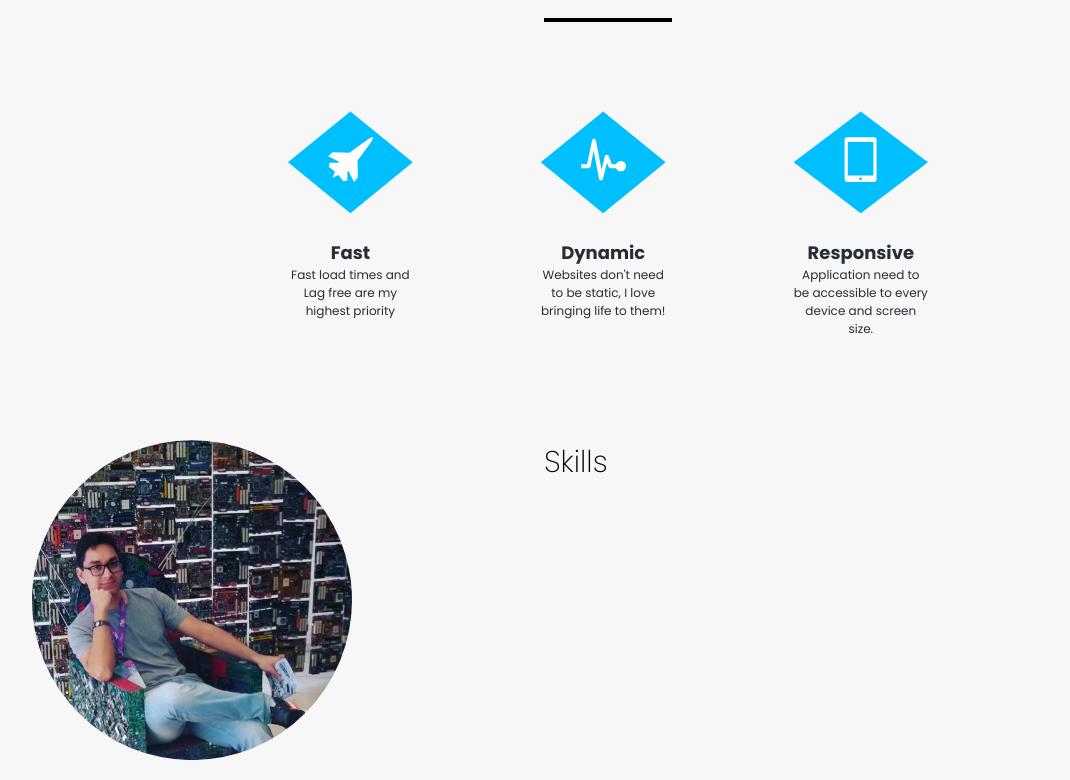
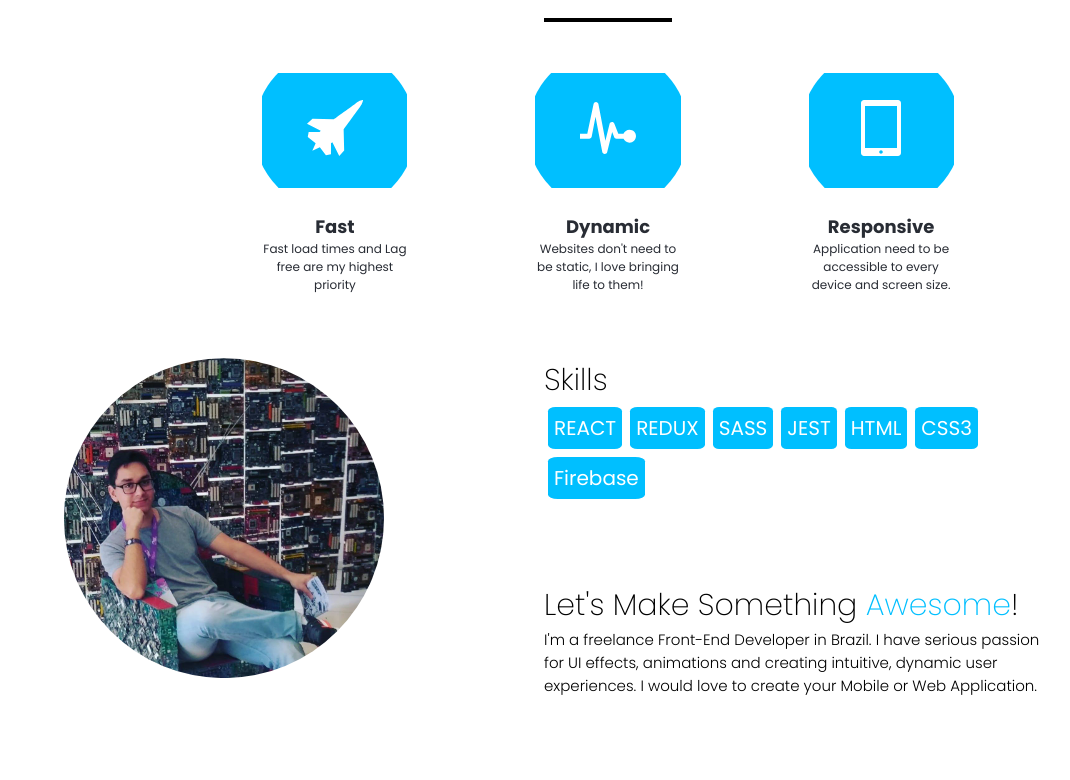
Before and after one commit to HenriqueFadoni/portifolio, a React (Create React App) app: page / in a window 1280 px wide. Shown: the part 940-1720 px from the top of the page, without its empty margins (32-1102 px from the left). Built offline with nearby package versions, Linux system fonts and the light colour scheme.

Commit message:
Creating Skill Grid

```diff
--- /dev/null
+++ b/src/components/AboutSkill/AboutSkill.js
@@ -0,0 +1,30 @@
+import React from 'react';
+
+import image from '../../styles/assets/images/backgr-about.jpg';
+
+const AboutSkill = () => (
+    <div className='grid-row-content'>
+        <div className='grid-1-of-2 about'>
+            <img className="section-about__image" src={image} />
+        </div>
+        <div className='grid-1-of-2 about'>
+            <h1>Skills</h1>
+            <h3>REACT</h3>
+            <h3>REDUX</h3>
+            <h3>SASS</h3>
+            <h3>JEST</h3>
+            <h3>HTML</h3>
+            <h3>CSS3</h3>
+            <h3>Firebase</h3>
+
+            <h1 className='about__text'>Let's Make Something <span>Awesome</span>!</h1>
+            <h2>
+                I'm a freelance Front-End Developer in Brazil.
+                I have serious passion for UI effects, animations and creating intuitive, dynamic user experiences.
+                I would love to create your Mobile or Web Application.
+            </h2>
+        </div>
+    </div>
+);
+
+export default AboutSkill;
--- a/src/containers/About/About.js
+++ b/src/containers/About/About.js
@@ -1,7 +1,7 @@
 import React from 'react';
 
-import image from '../../styles/assets/images/backgr-about.jpg';
 import AboutAttributes from '../../components/AboutAttributes/AboutAttributes';
+import AboutSkill from '../../components/AboutSkill/AboutSkill';
 
 const About = () => {
     return (
@@ -11,16 +11,7 @@ const About = () => {
                 <div className='about__headline_line'></div>
 
                 <AboutAttributes />
-
-                <div className='grid-row-content'>
-                    <div className='grid-1-of-2 about'>
-                        <img className="section-about__image" src={image} />
-                    </div>
-                    <div className='grid-1-of-2 about'>
-                        <h1>Skills</h1>
-                        {/* JavaScript, REACT, REDUX, JEST, CSS3, SASS, HTML, C++ */}
-                    </div>
-                </div>
+                <AboutSkill />
             </section>
         </>
 
--- a/src/styles/abstract/_variables.scss
+++ b/src/styles/abstract/_variables.scss
@@ -1,5 +1,6 @@
 // COLORS
 
+$color-white: white;
 $color-primary: #282c34;
 $color-primary-dark: #212122;
 $color-secondary: #00BFFF;
--- a/src/styles/base/_typography.scss
+++ b/src/styles/base/_typography.scss
@@ -43,6 +43,17 @@ body {
         font-size: 4rem;
     }
 
+    & h3 {
+        font-weight: 400;
+        font-size: 2rem;
+        display: inline-block;
+        color: white;
+        background-color: $color-secondary;
+        border-radius: 10%;
+        padding: 6px;
+        margin: 4px;
+    }
+
     &__headline {
         position: absolute;
         font-size: 5rem;
--- a/src/styles/layout/_grid.scss
+++ b/src/styles/layout/_grid.scss
@@ -5,9 +5,8 @@
         grid-column-gap: 10vw;
         grid-row-gap: 2vw;
         grid-template-columns: auto auto auto;
-        margin: 0 22vw 0 22vw; //DELETE FOR SMALLER SCREENS
+        margin: 0 23vw 0 23vw; //DELETE FOR SMALLER SCREENS
         top: 20vh;
-        padding: 3vw;
 
         .grid-1-of-3 {
             padding: 1vw;
--- a/src/styles/pages/_about.scss
+++ b/src/styles/pages/_about.scss
@@ -1,16 +1,23 @@
 .section-about {
     width: auto;
-    height: 140vh;
-    background-color: #f7f7f7;
+    height: 120vh;
+    background-color: $color-white;
 
     &__image {
         height: auto;
         width: 25vw;
         clip-path: circle(50% at 50% 50%);
+        display: block;
+        margin-left: auto;
+        margin-right: auto;
     }
 }
 
 .about {
+    h2 {
+        font-weight: 300;
+    }
+
     &__headline_line {
         width: 10vw;
         background-color: black;
@@ -24,13 +31,19 @@
 
     &__icon {
         text-align: center;
-        color: white;
+        color: $color-white;
         background-color: $color-secondary;
-        clip-path: polygon(50% 0%, 100% 50%, 50% 100%, 0% 50%);
+        clip-path: circle(61.7% at 50% 50%);
+        ion-icon {
+            font-size: 5vw;
+        }
+    }
 
-        ion-icon {
-            font-size: 4vw;
+    &__text {
+        margin-top: 10vh;
+
+        span {
+            color: $color-secondary;
         }
     }
 }
-//
```
